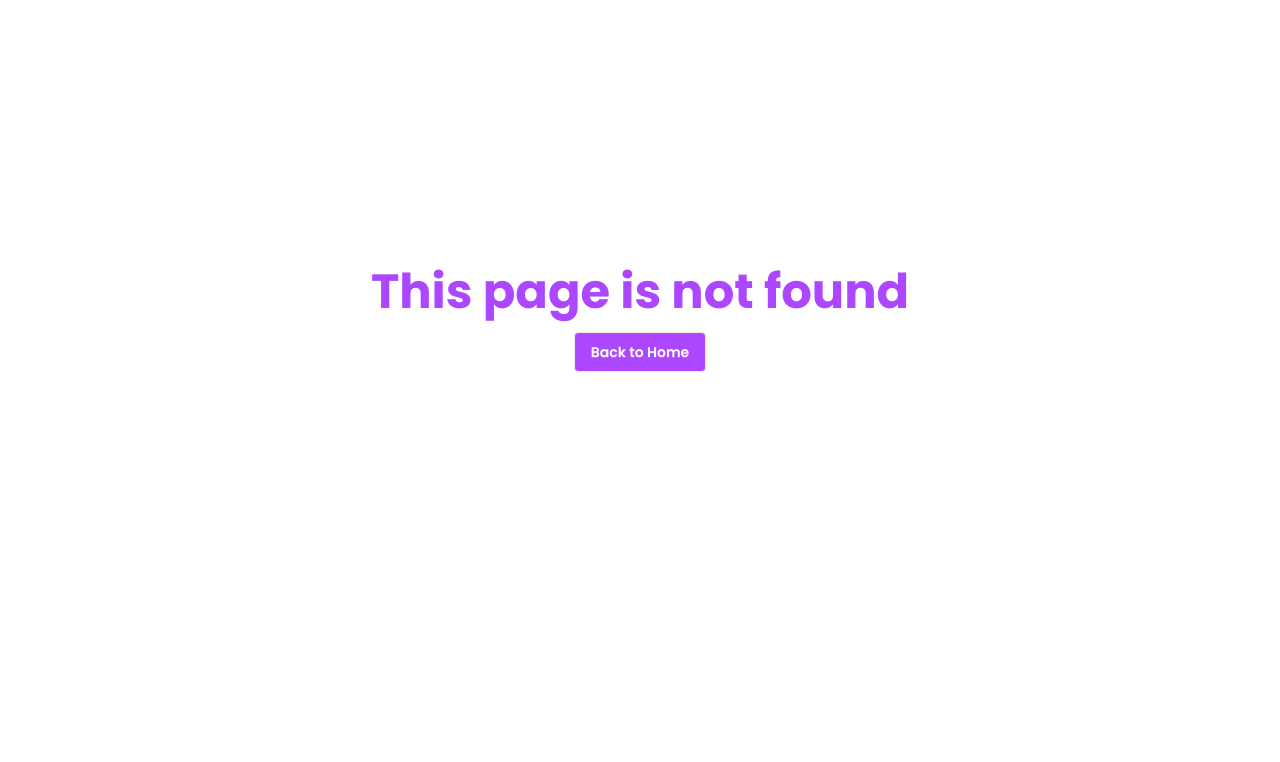
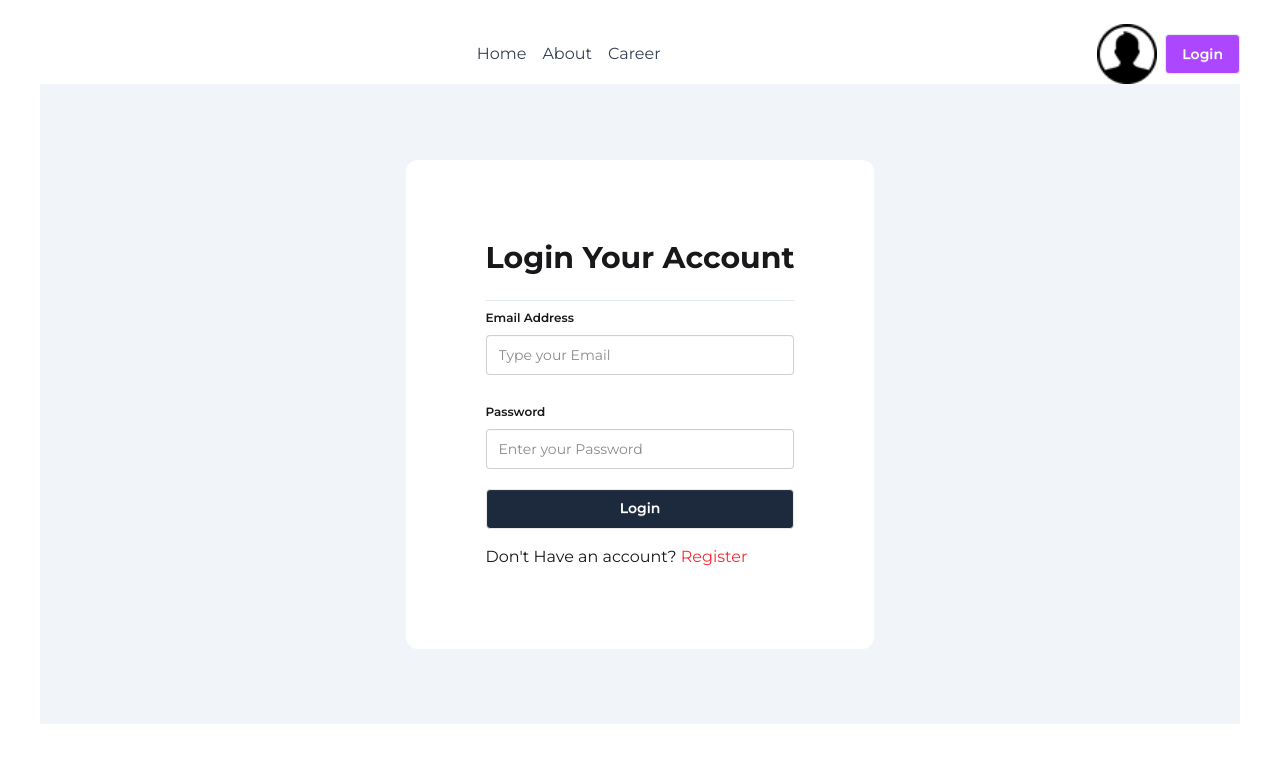
Before and after one commit to Sakibur59/dragon-news-nextjs, a Next.js app: page /login in a window 1280 px wide. Before the commit this address had no page. Shown: the top 762 px of the page. Built offline with nearby package versions, Linux system fonts and the light colour scheme.

Commit message:
Login page are added

```diff
--- /dev/null
+++ b/src/app/(auth)/login/page.jsx
@@ -0,0 +1,55 @@
+"use client";
+import Link from "next/link";
+import React from "react";
+import { useForm } from "react-hook-form";
+
+const LoginPage = () => {
+  const { register, handleSubmit,formState: { errors } } = useForm();
+  const handleLoginFunc = (data) => {
+    console.log(data)
+  };
+  return (
+    <div className="w-300 mx-auto min-h-[80vh] flex justify-center items-center bg-slate-100">
+      <div className="px-20 py-20 rounded-xl bg-white">
+        <h2 className="font-bold text-3xl text-center mb-6 ">
+          Login Your Account
+        </h2>
+        <form
+          onSubmit={handleSubmit(handleLoginFunc)}
+          className="space-y-4 border-t border-t-slate-200"
+        >
+          <fieldset className="fieldset">
+            <legend className="fieldset-legend">Email Address</legend>
+            <input
+              {...register("email",{ required: "Email field is required"})}
+              type="email"
+              className="input"
+              placeholder="Type your Email"
+            />
+            {errors.email &&  <p className="text-red-500">{errors.email.message}</p>}
+          </fieldset>
+          <fieldset className="fieldset">
+            <legend className="fieldset-legend">Password</legend>
+            <input
+              {...register("password",{ required: "Password field is required"})}
+              type="password"
+              className="input"
+              placeholder="Enter your Password"
+            />
+            {errors.password &&  <p className="text-red-500">{errors.password.message}</p>}
+          </fieldset>
+          <button className="btn bg-slate-800 text-white w-full">Login</button>
+        </form>
+        <p className="mt-4 ">
+          Don't Have an account?
+          <Link href={"/register"} className="text-red-500">
+            {" "}
+            Register
+          </Link>
+        </p>
+      </div>
+    </div>
+  );
+};
+
+export default LoginPage;
```
